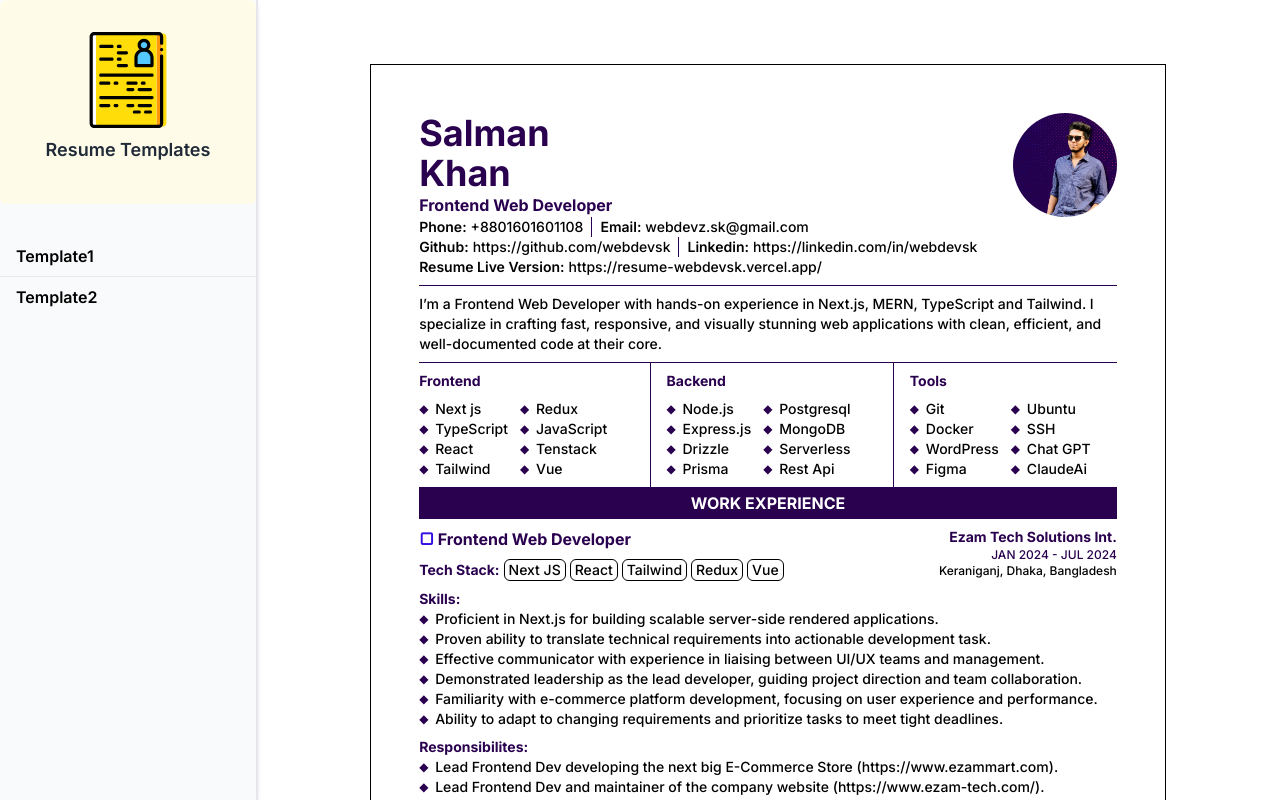
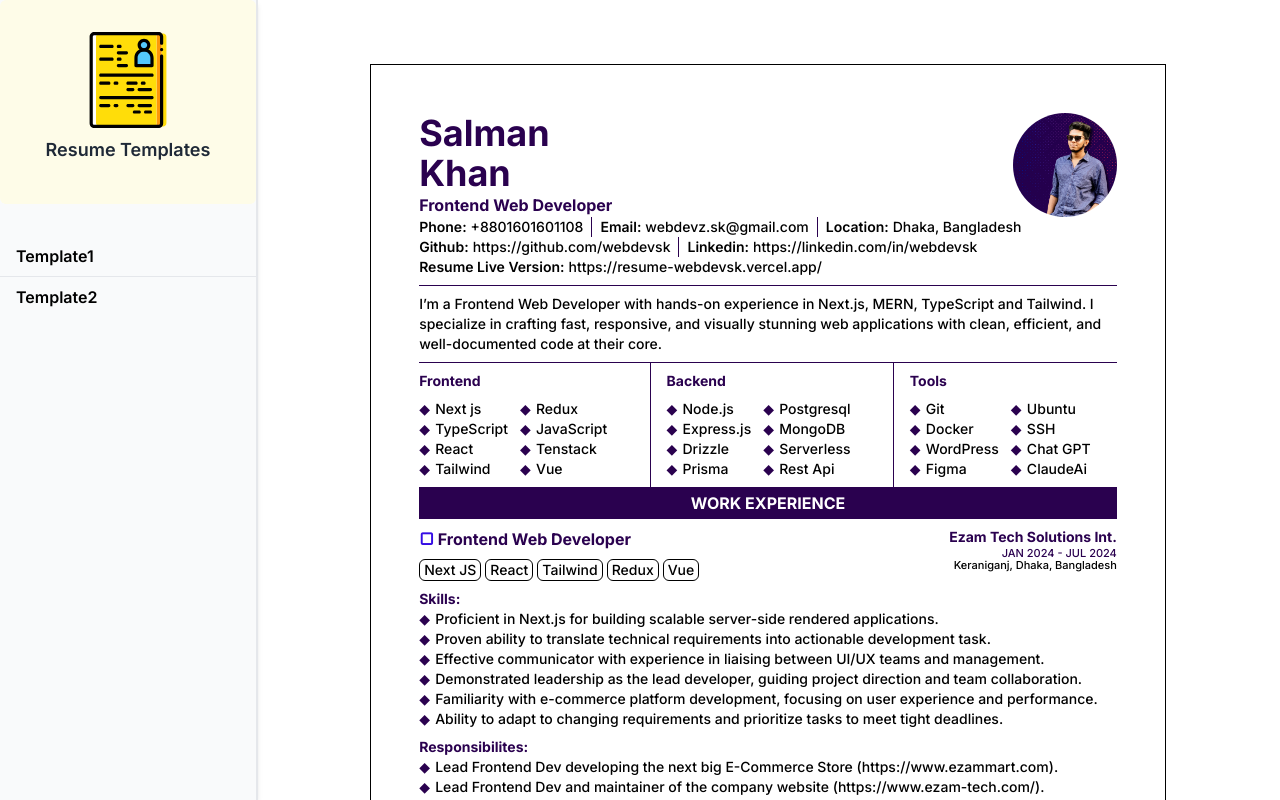
Before and after one commit to webdevsk/next-resume, a Next.js app: page /template1 in a window 1280 px wide. Shown: the top 800 px of the page. Built offline with nearby package versions, Linux system fonts and the light colour scheme.

Commit message:
Updated template 1 styles and added location

```diff
--- a/src/app/(viewer-side)/template1/page.css
+++ b/src/app/(viewer-side)/template1/page.css
@@ -63,19 +63,19 @@
   }
 
   h6 {
-    @apply text-xs xs:text-sm;
+    @apply text-xxs/4 xs:text-sm;
   }
 
   p {
-    @apply text-xs xs:text-sm;
+    @apply text-xxs/4 xs:text-sm;
   }
 
   small {
-    @apply block text-xs;
+    @apply block text-xxxs xs:text-xxs leading-3;
   }
 
   span {
-    @apply text-xs xs:text-sm;
+    @apply text-xxs/4 xs:text-sm;
   }
 
   /* Avoid breaking into two pages */
@@ -149,7 +149,7 @@
     }
     .builders {
       @apply flex flex-wrap items-center gap-1;
-      & > *:not(:first-child) {
+      & > * {
         @apply rounded-md border border-current px-1 transition-colors hover:border-theme hover:bg-theme hover:text-white hover:no-underline;
       }
     }
@@ -191,7 +191,7 @@
 
     .tech-stack {
       @apply flex w-3/4 flex-wrap items-center gap-1;
-      & > *:not(:first-child) {
+      & > *{
         @apply rounded-md border border-current px-1 transition-colors hover:border-theme hover:bg-theme hover:text-white hover:no-underline;
       }
     }
@@ -244,7 +244,7 @@
   }
 
   /* .bullet-item:before {
-    @apply me-1 text-xs leading-3 text-theme content-["◆"];
+    @apply me-1 text-xxs leading-3 text-theme content-["◆"];
   } */
   .heading {
     @apply mb-template bg-theme py-1 text-center uppercase [&>*]:text-white;
@@ -252,7 +252,7 @@
   .bullet-item {
     @apply relative ps-4;
     &:before {
-      @apply pointer-events-none absolute inset-0 text-xs leading-4 text-theme content-["◆"] xs:leading-5;
+      @apply pointer-events-none absolute inset-0 text-theme content-["◆"] xs:leading-5;
     }
   }
   .date > * {
--- a/src/app/(viewer-side)/template1/page.jsx
+++ b/src/app/(viewer-side)/template1/page.jsx
@@ -59,6 +59,12 @@ export default function Template1({ searchParams }) {
               </a>
             </div>
           ))}
+          <div className="col">
+            <p className="title">
+              Location:
+            </p>
+            <p>{data.location}</p>
+          </div>
         </div>
 
         <div className="row">
@@ -154,7 +160,7 @@ export default function Template1({ searchParams }) {
                     </div>
 
                     <div className="tech-stack">
-                      <h6 className="">Tech Stack: </h6>
+                      {/* <h6 className="">Tech Stack: </h6> */}
                       {!!job.techStack?.length &&
                         job.techStack.map(item => (
                           // `${item}${i === arr.length - 1 ? "." : ", "}`,
@@ -240,7 +246,7 @@ export default function Template1({ searchParams }) {
                     </div>
 
                     <div className="builders">
-                      <h6 className="">Built With: </h6>
+                      {/* <h6 className="">Built With: </h6> */}
                       {project.builtWith.map(item => (
                         // `${item}${i === arr.length - 1 ? "." : ", "}`,
                         <a
--- a/tailwind.config.js
+++ b/tailwind.config.js
@@ -43,6 +43,10 @@ const tailwindConfig = {
       spacing: {
         template: "var(--template-gap)",
       },
+      fontSize: {
+        xxs: "0.6875rem",
+        xxxs: "0.625rem",
+      },
     },
   },
   plugins: [],
```
